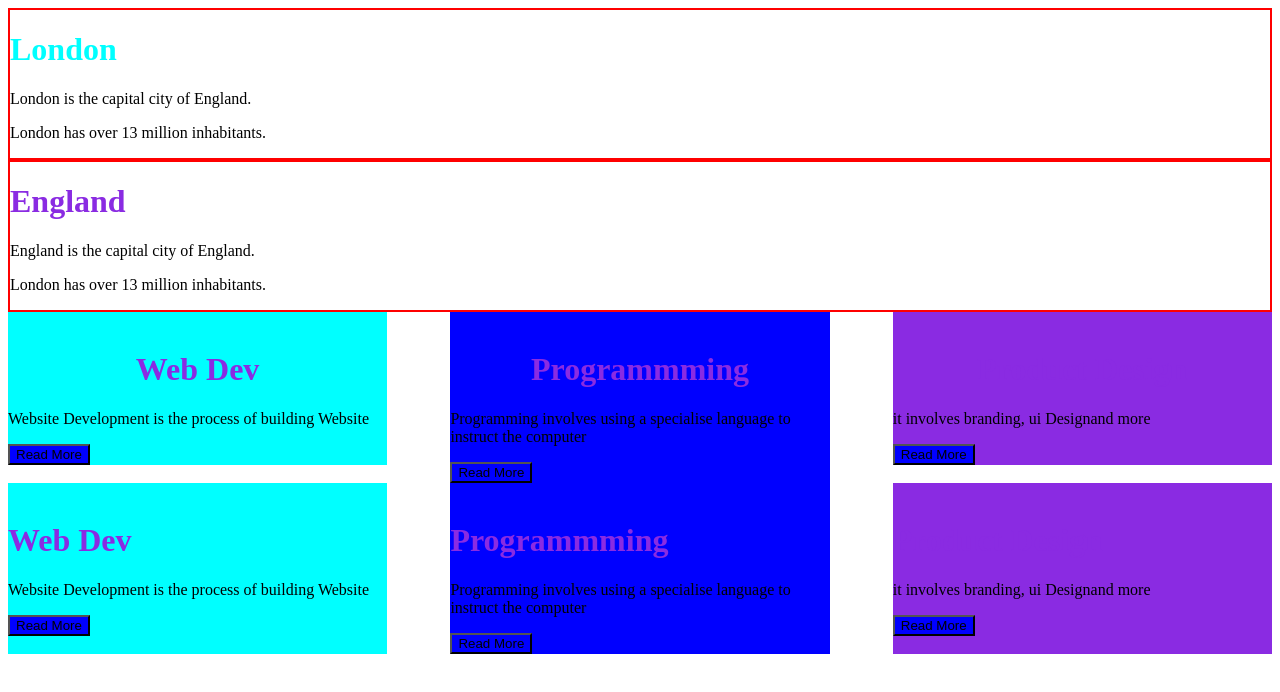
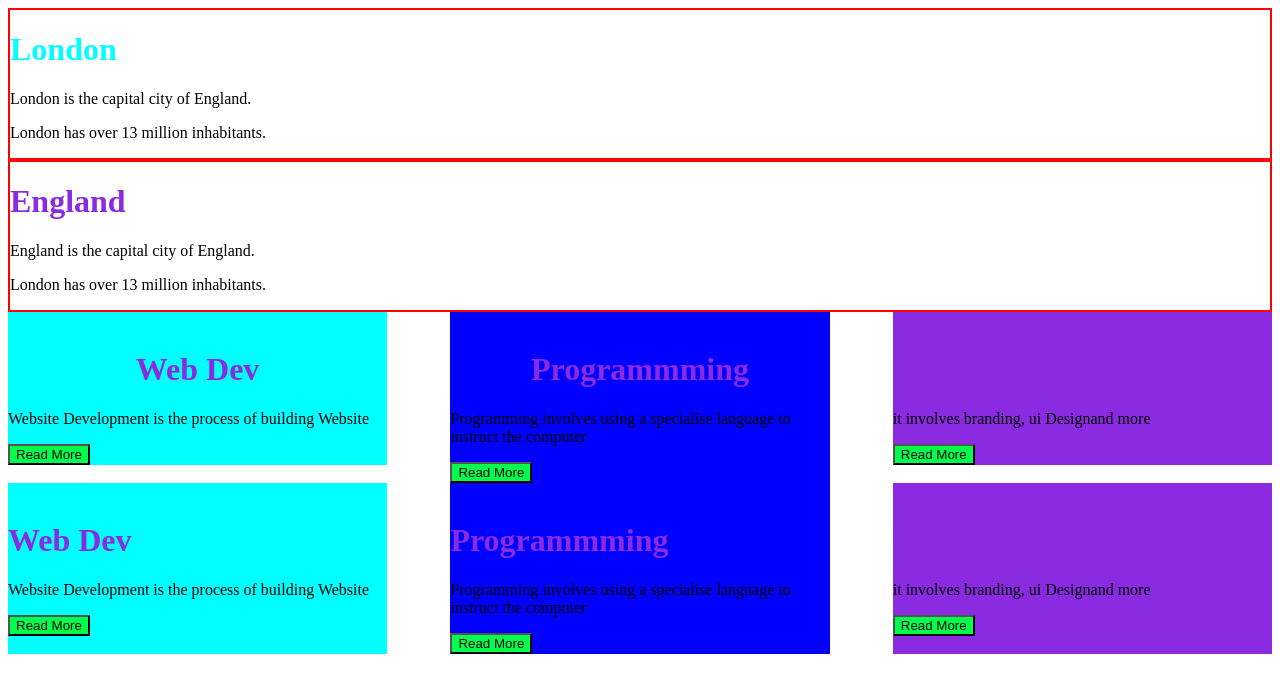
Before and after one commit to kachi23-web/webbasic, a plain HTML site: page index.html in a window 1280 px wide. Drawn offline with Linux system fonts and the light colour scheme.

Commit message:
style.css changed

```diff
--- a/style.css
+++ b/style.css
@@ -18,7 +18,7 @@
 }
 
 button{
-    background-color: blue;
+    background-color: rgb(0, 255, 76);
     /* border:none; */
 }
 
```
